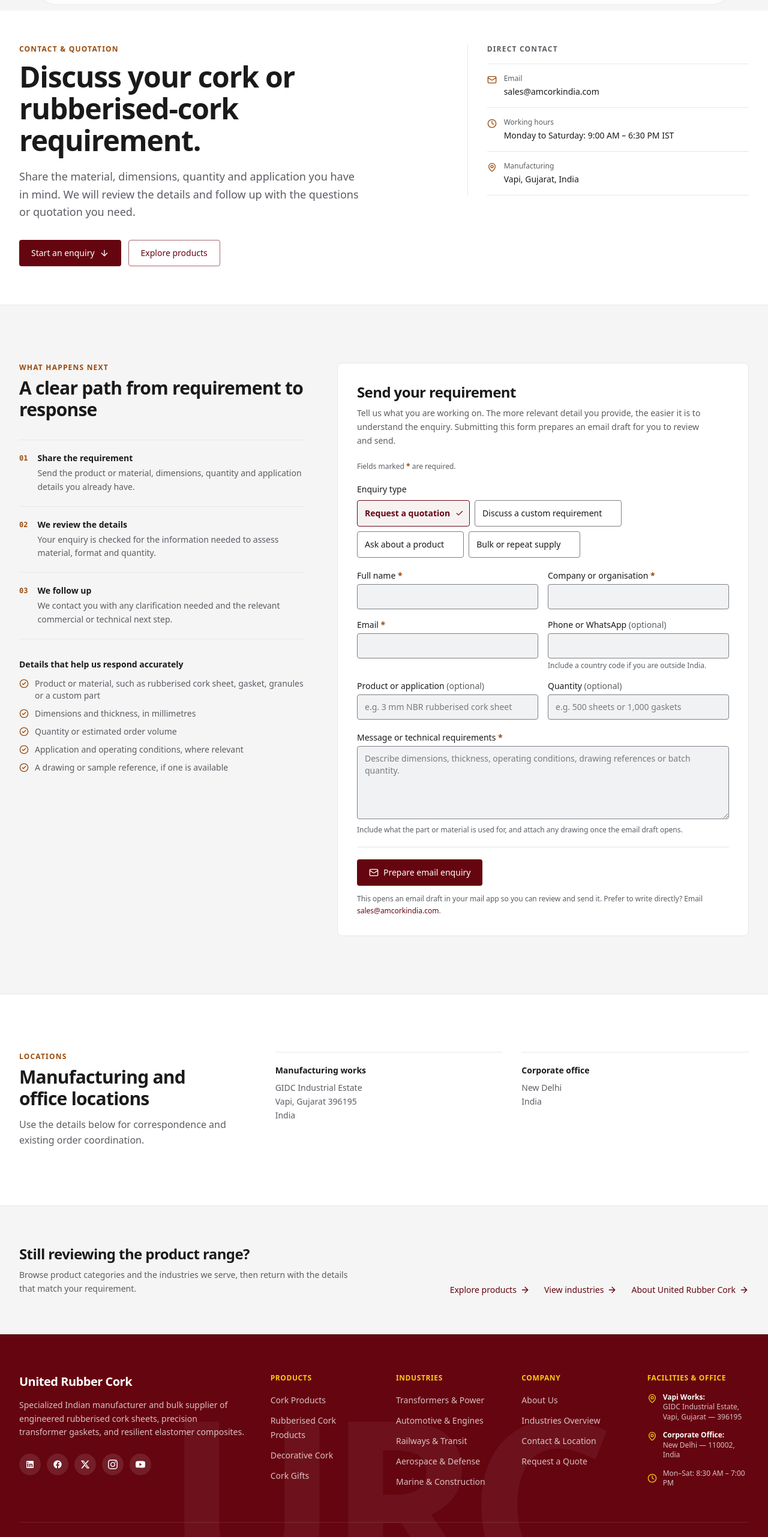
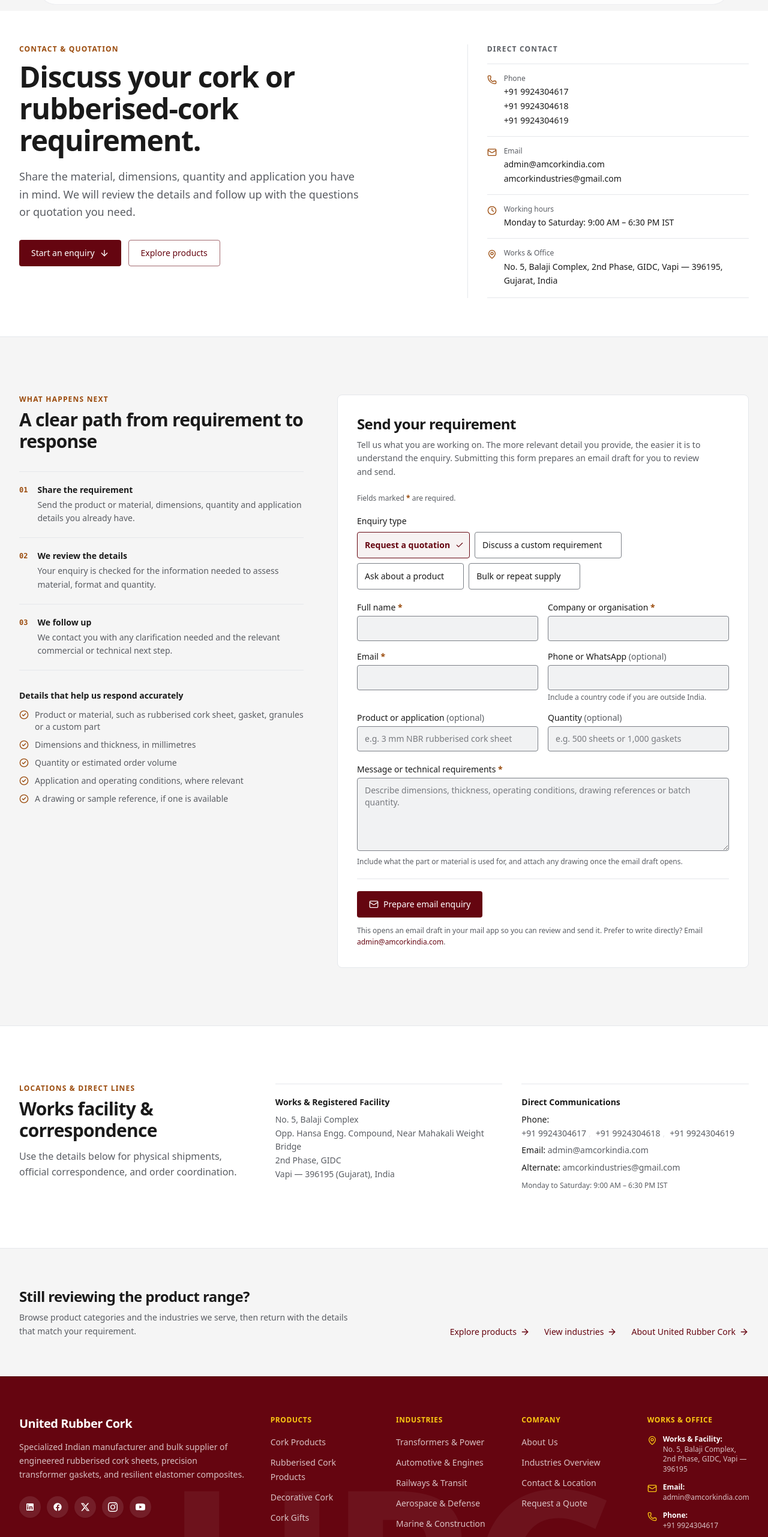
Before and after one commit to samirshaikh-dev/urc-v2, a Next.js app: page /contact in a window 1280 px wide. Shown: the part 60-2623 px from the top of the page at 60% size. Built offline with nearby package versions, Linux system fonts and the light colour scheme.

Commit message:
feat: add company data, layout footer, process flow, and contact components

```diff
--- a/src/components/contact/contact-hero.js
+++ b/src/components/contact/contact-hero.js
@@ -1,4 +1,4 @@
-import { ArrowDown, Clock, Mail, MapPin } from "lucide-react";
+import { ArrowDown, Clock, Mail, MapPin, Phone } from "lucide-react";
 import { Container } from "@/components/ui/container";
 import { Button } from "@/components/ui/button";
 import { COMPANY_INFO } from "@/data/company";
@@ -46,16 +46,37 @@ export function ContactHero() {
 
               <dl className="mt-4 divide-y divide-line border-y border-line">
                 <div className="flex items-start gap-3 py-4">
+                  <Phone className="mt-0.5 size-4 shrink-0 text-orange-ink" aria-hidden="true" />
+                  <div className="min-w-0">
+                    <dt className="text-xs font-medium text-muted">Phone</dt>
+                    <dd className="mt-1 flex flex-col gap-1 text-sm font-medium text-ink">
+                      {COMPANY_INFO.phones.map((phone) => (
+                        <a
+                          key={phone}
+                          href={`tel:${phone.replace(/\s+/g, "")}`}
+                          className="rounded-control underline-offset-4 transition-colors hover:text-maroon hover:underline"
+                        >
+                          {phone}
+                        </a>
+                      ))}
+                    </dd>
+                  </div>
+                </div>
+
+                <div className="flex items-start gap-3 py-4">
                   <Mail className="mt-0.5 size-4 shrink-0 text-orange-ink" aria-hidden="true" />
                   <div className="min-w-0">
                     <dt className="text-xs font-medium text-muted">Email</dt>
-                    <dd className="mt-1 break-words text-sm font-medium text-ink">
-                      <a
-                        href={`mailto:${COMPANY_INFO.email}`}
-                        className="rounded-control underline-offset-4 transition-colors hover:text-maroon hover:underline"
-                      >
-                        {COMPANY_INFO.email}
-                      </a>
+                    <dd className="mt-1 flex flex-col gap-1 text-sm font-medium text-ink">
+                      {COMPANY_INFO.emails.map((email) => (
+                        <a
+                          key={email}
+                          href={`mailto:${email}`}
+                          className="break-words rounded-control underline-offset-4 transition-colors hover:text-maroon hover:underline"
+                        >
+                          {email}
+                        </a>
+                      ))}
                     </dd>
                   </div>
                 </div>
@@ -71,8 +92,10 @@ export function ContactHero() {
                 <div className="flex items-start gap-3 py-4">
                   <MapPin className="mt-0.5 size-4 shrink-0 text-orange-ink" aria-hidden="true" />
                   <div>
-                    <dt className="text-xs font-medium text-muted">Manufacturing</dt>
-                    <dd className="mt-1 text-sm text-ink">Vapi, Gujarat, India</dd>
+                    <dt className="text-xs font-medium text-muted">Works &amp; Office</dt>
+                    <dd className="mt-1 text-sm leading-relaxed text-ink">
+                      No. 5, Balaji Complex, 2nd Phase, GIDC, Vapi — 396195, Gujarat, India
+                    </dd>
                   </div>
                 </div>
               </dl>
--- a/src/components/contact/contact-locations.js
+++ b/src/components/contact/contact-locations.js
@@ -1,20 +1,9 @@
 import { Container } from "@/components/ui/container";
 import { SectionHeading } from "@/components/ui/section-heading";
-
-const LOCATIONS = [
-  {
-    name: "Manufacturing works",
-    lines: ["GIDC Industrial Estate", "Vapi, Gujarat 396195", "India"],
-  },
-  {
-    name: "Corporate office",
-    lines: ["New Delhi", "India"],
-  },
-];
+import { COMPANY_INFO } from "@/data/company";
 
 /**
- * Physical locations, kept as plain editorial detail rather than two large
- * facility cards. No operational claims are made beyond the addresses.
+ * Physical locations and direct lines, kept as plain editorial detail.
  */
 export function ContactLocations() {
   return (
@@ -23,26 +12,68 @@ export function ContactLocations() {
         <div className="grid gap-10 lg:grid-cols-12 lg:gap-16">
           <div className="lg:col-span-4">
             <SectionHeading
-              kicker="Locations"
-              title="Manufacturing and office locations"
-              description="Use the details below for correspondence and existing order coordination."
+              kicker="Locations &amp; Direct Lines"
+              title="Works facility &amp; correspondence"
+              description="Use the details below for physical shipments, official correspondence, and order coordination."
             />
           </div>
 
           <div className="lg:col-span-8">
             <div className="grid gap-8 sm:grid-cols-2">
-              {LOCATIONS.map((location) => (
-                <div key={location.name} className="border-t border-line pt-5">
-                  <h3 className="text-sm font-semibold text-ink">{location.name}</h3>
-                  <address className="mt-2 text-sm not-italic leading-relaxed text-muted">
-                    {location.lines.map((line) => (
-                      <span key={line} className="block">
-                        {line}
-                      </span>
-                    ))}
-                  </address>
+              <div className="border-t border-line pt-5">
+                <h3 className="text-sm font-semibold text-ink">Works &amp; Registered Facility</h3>
+                <address className="mt-2 text-sm not-italic leading-relaxed text-muted">
+                  <span className="block">{COMPANY_INFO.address.line1}</span>
+                  <span className="block">{COMPANY_INFO.address.line2}</span>
+                  <span className="block">{COMPANY_INFO.address.area}</span>
+                  <span className="block">
+                    {COMPANY_INFO.address.city} — {COMPANY_INFO.address.pincode} ({COMPANY_INFO.address.state}), {COMPANY_INFO.address.country}
+                  </span>
+                </address>
+              </div>
+
+              <div className="border-t border-line pt-5">
+                <h3 className="text-sm font-semibold text-ink">Direct Communications</h3>
+                <div className="mt-2 space-y-1.5 text-sm leading-relaxed text-muted">
+                  <div>
+                    <span className="font-medium text-ink">Phone: </span>
+                    <span className="inline-flex flex-wrap gap-x-2">
+                      {COMPANY_INFO.phones.map((phone, idx) => (
+                        <span key={phone}>
+                          <a
+                            href={`tel:${phone.replace(/\s+/g, "")}`}
+                            className="hover:text-maroon underline-offset-2 hover:underline"
+                          >
+                            {phone}
+                          </a>
+                          {idx < COMPANY_INFO.phones.length - 1 && <span className="text-line ml-1">,</span>}
+                        </span>
+                      ))}
+                    </span>
+                  </div>
+                  <div>
+                    <span className="font-medium text-ink">Email: </span>
+                    <a
+                      href={`mailto:${COMPANY_INFO.email}`}
+                      className="hover:text-maroon underline-offset-2 hover:underline"
+                    >
+                      {COMPANY_INFO.email}
+                    </a>
+                  </div>
+                  <div>
+                    <span className="font-medium text-ink">Alternate: </span>
+                    <a
+                      href={`mailto:${COMPANY_INFO.secondaryEmail}`}
+                      className="hover:text-maroon underline-offset-2 hover:underline"
+                    >
+                      {COMPANY_INFO.secondaryEmail}
+                    </a>
+                  </div>
+                  <div className="pt-1 text-xs text-muted">
+                    {COMPANY_INFO.workingHours}
+                  </div>
                 </div>
-              ))}
+              </div>
             </div>
           </div>
         </div>
--- a/src/components/home/process-flow.js
+++ b/src/components/home/process-flow.js
@@ -77,9 +77,9 @@ export function ProcessFlow() {
                   </p>
                 </div>
 
-                <div className="mt-6 border-t border-line/60 pt-4 text-[11px] font-medium text-ink/75 leading-tight">
+                {/* <div className="mt-6 border-t border-line/60 pt-4 text-[11px] font-medium text-ink/75 leading-tight">
                   {step.details}
-                </div>
+                </div> */}
               </div>
             );
           })}
--- a/src/components/layout/footer.js
+++ b/src/components/layout/footer.js
@@ -9,6 +9,7 @@ import {
   Clock,
   ShieldCheck,
   Factory,
+  Phone,
 } from "lucide-react";
 
 const linkClasses =
@@ -164,26 +165,43 @@ export async function Footer() {
           {/* Column 5: Manufacturing & Supply Facilities (2 cols) */}
           <div className="sm:col-span-6 md:col-span-3 lg:col-span-2">
             <h4 className="text-xs font-semibold text-yellow uppercase tracking-wider">
-              Facilities &amp; Office
+              Works &amp; Office
             </h4>
             <ul className="mt-4 space-y-3.5 text-xs text-white/75">
               <li className="flex items-start gap-2.5">
                 <MapPin className="size-4 shrink-0 text-yellow mt-0.5" />
                 <div className="leading-snug">
-                  <span className="font-semibold text-white block">Vapi Works:</span>
-                  <span>GIDC Industrial Estate, Vapi, Gujarat — 396195</span>
+                  <span className="font-semibold text-white block">Works &amp; Facility:</span>
+                  <span>No. 5, Balaji Complex, 2nd Phase, GIDC, Vapi — 396195</span>
                 </div>
               </li>
               <li className="flex items-start gap-2.5">
-                <MapPin className="size-4 shrink-0 text-yellow mt-0.5" />
+                <Mail className="size-4 shrink-0 text-yellow mt-0.5" />
                 <div className="leading-snug">
-                  <span className="font-semibold text-white block">Corporate Office:</span>
-                  <span>New Delhi — 110002, India</span>
+                  <span className="font-semibold text-white block">Email:</span>
+                  <a
+                    href={`mailto:${COMPANY_INFO.email}`}
+                    className="hover:text-white underline-offset-2 hover:underline"
+                  >
+                    {COMPANY_INFO.email}
+                  </a>
+                </div>
+              </li>
+              <li className="flex items-start gap-2.5">
+                <Phone className="size-4 shrink-0 text-yellow mt-0.5" />
+                <div className="leading-snug">
+                  <span className="font-semibold text-white block">Phone:</span>
+                  <a
+                    href={`tel:${COMPANY_INFO.phone.replace(/\s+/g, "")}`}
+                    className="hover:text-white underline-offset-2 hover:underline"
+                  >
+                    {COMPANY_INFO.phone}
+                  </a>
                 </div>
               </li>
               <li className="flex items-center gap-2.5">
                 <Clock className="size-4 shrink-0 text-yellow" />
-                <span>Mon–Sat: 8:30 AM – 7:00 PM</span>
+                <span>Mon–Sat: 9:00 AM – 6:30 PM</span>
               </li>
             </ul>
           </div>
--- a/src/data/company.js
+++ b/src/data/company.js
@@ -1,18 +1,37 @@
 /**
  * Verified company contact information and profile
- * Source: AMCORK legacy records & verified details
+ * Source: Official company records & verified details
  */
 export const COMPANY_INFO = {
   name: "United Rubber Cork",
-  email: "sales@amcorkindia.com", // Verify with client
-  phone: "+91-XXXXXXXXXX",        // Placeholder until verified
-  whatsapp: "+91-XXXXXXXXXX",     // Placeholder until verified
+  email: "admin@amcorkindia.com",
+  secondaryEmail: "amcorkindustries@gmail.com",
+  emails: [
+    "admin@amcorkindia.com",
+    "amcorkindustries@gmail.com",
+  ],
+  phone: "+91 9924304617",
+  phones: [
+    "+91 9924304617",
+    "+91 9924304618",
+    "+91 9924304619",
+  ],
+  whatsapp: "+91 9924304617",
   address: {
-    street: "Industrial Area",
-    city: "New Delhi",
-    state: "Delhi",
-    pincode: "110001",
+    line1: "No. 5, Balaji Complex",
+    line2: "Opp. Hansa Engg. Compound, Near Mahakali Weight Bridge",
+    area: "2nd Phase, GIDC",
+    street: "No. 5, Balaji Complex, Opp. Hansa Engg. Compound, Near Mahakali Weight Bridge, 2nd Phase, GIDC",
+    city: "Vapi",
+    state: "Gujarat",
+    pincode: "396195",
     country: "India",
+    formatted: [
+      "No. 5, Balaji Complex",
+      "Opp. Hansa Engg. Compound, Near Mahakali Weight Bridge",
+      "2nd Phase, GIDC",
+      "Vapi - 396195 (Gujarat), India",
+    ],
   },
   workingHours: "Monday to Saturday: 9:00 AM – 6:30 PM IST",
 };
```
Also changed, not shown: 1 other file (tests, documents, lock files or other folders).
